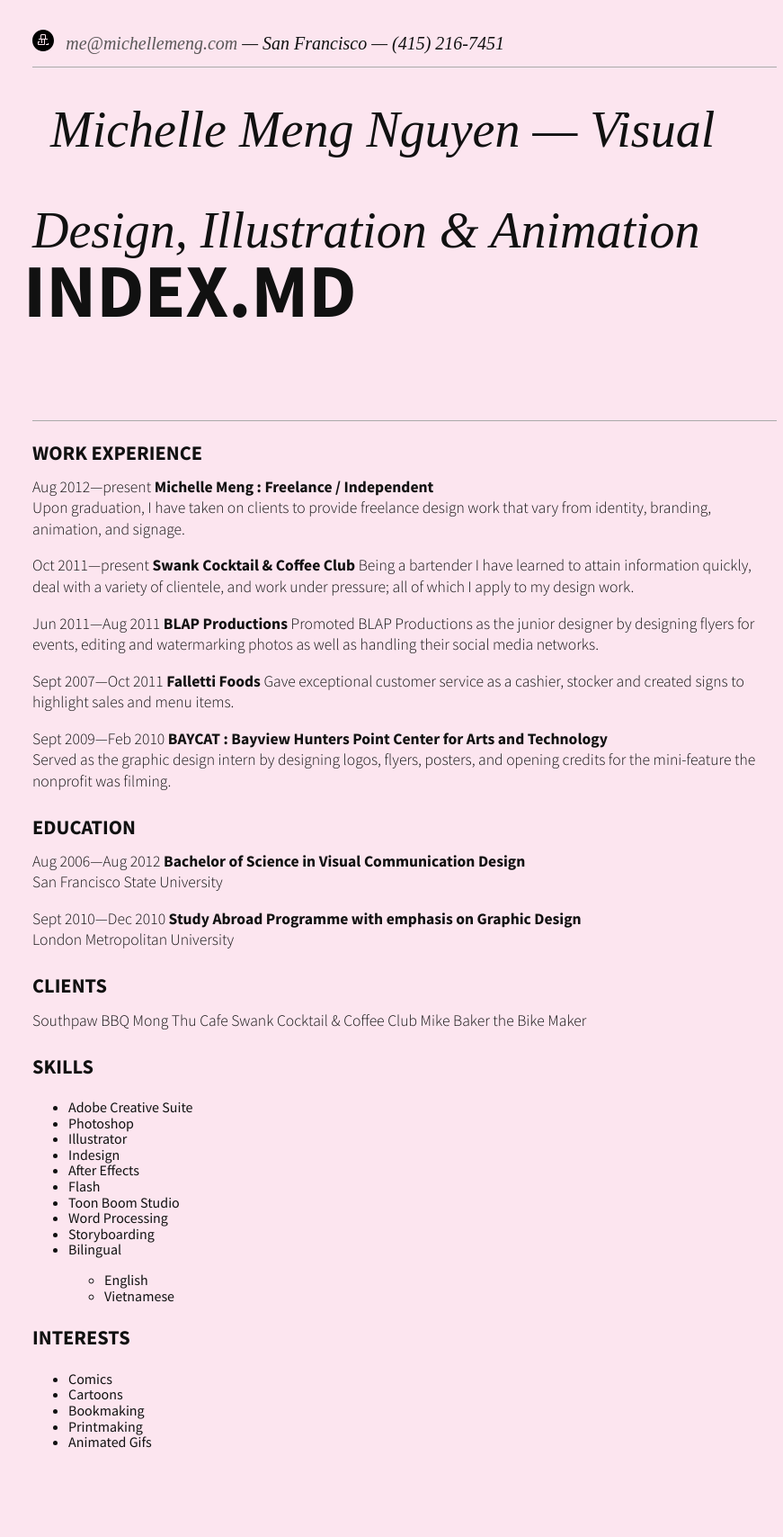
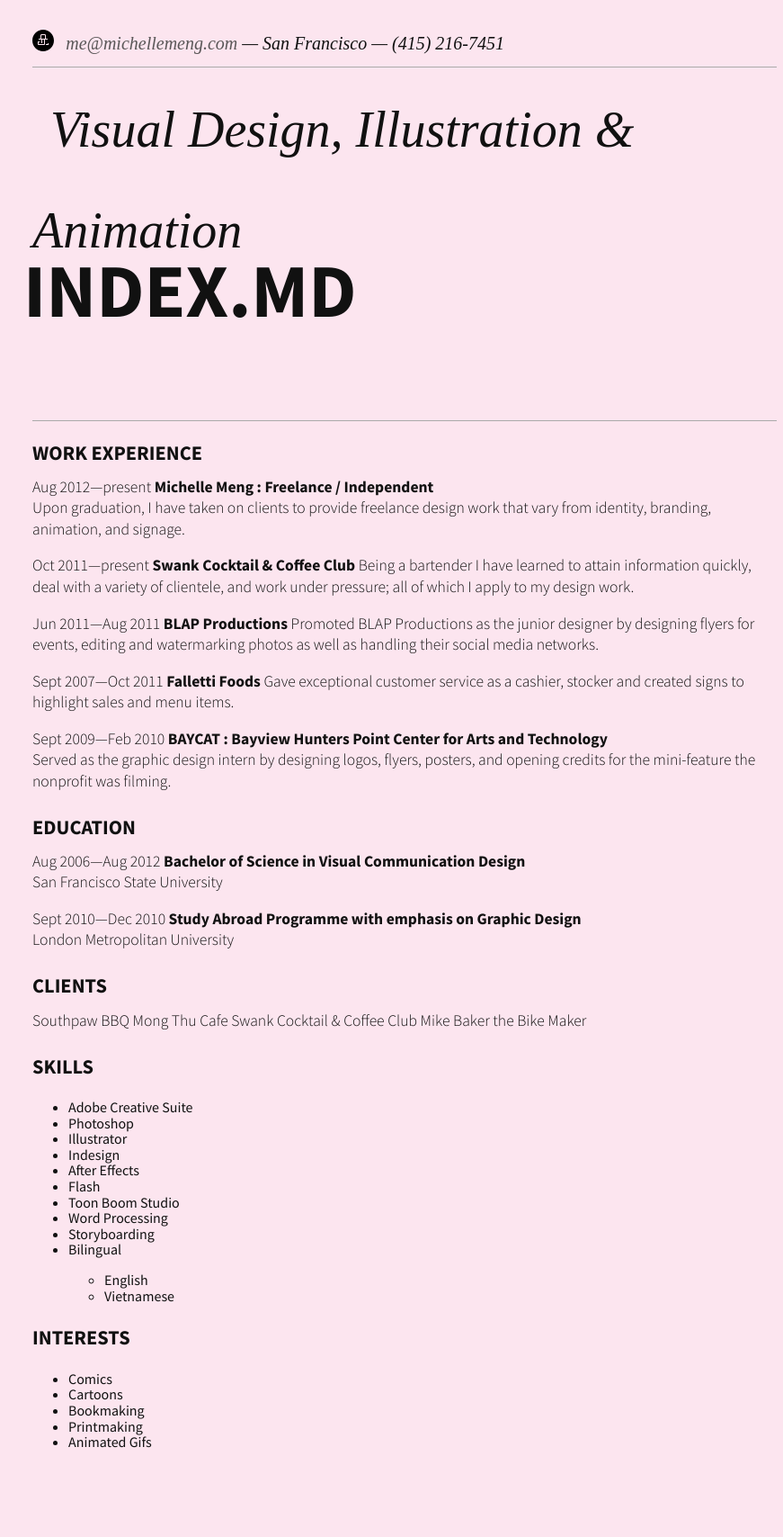
Before and after one commit to allthingsmeng/resume, a Jekyll site: the page built from index.md, in a window 1280 px wide. Shown: the whole page at 90% size, without its empty margins (190-1061 px from the left). Built offline with Jekyll 4.4.1, drawn with Linux system fonts in a browser that asks for light colours; Markdown is read by kramdown in place of the engine named in the settings; comment, search, counter and statistics services are not loaded.

Commit message:
Update index.md

```diff
--- a/index.md
+++ b/index.md
@@ -2,7 +2,7 @@
 layout: default
 meta: Resume of Michelle Meng Nguyen — Visual Design, Illustration & Animation
 
-title: Michelle Meng Nguyen — Visual Design, Illustration & Animation
+title: Visual Design, Illustration & Animation
 name: Michelle Meng Nguyen
 number: (415) 216-7451
 email: me@michellemeng.com
```
